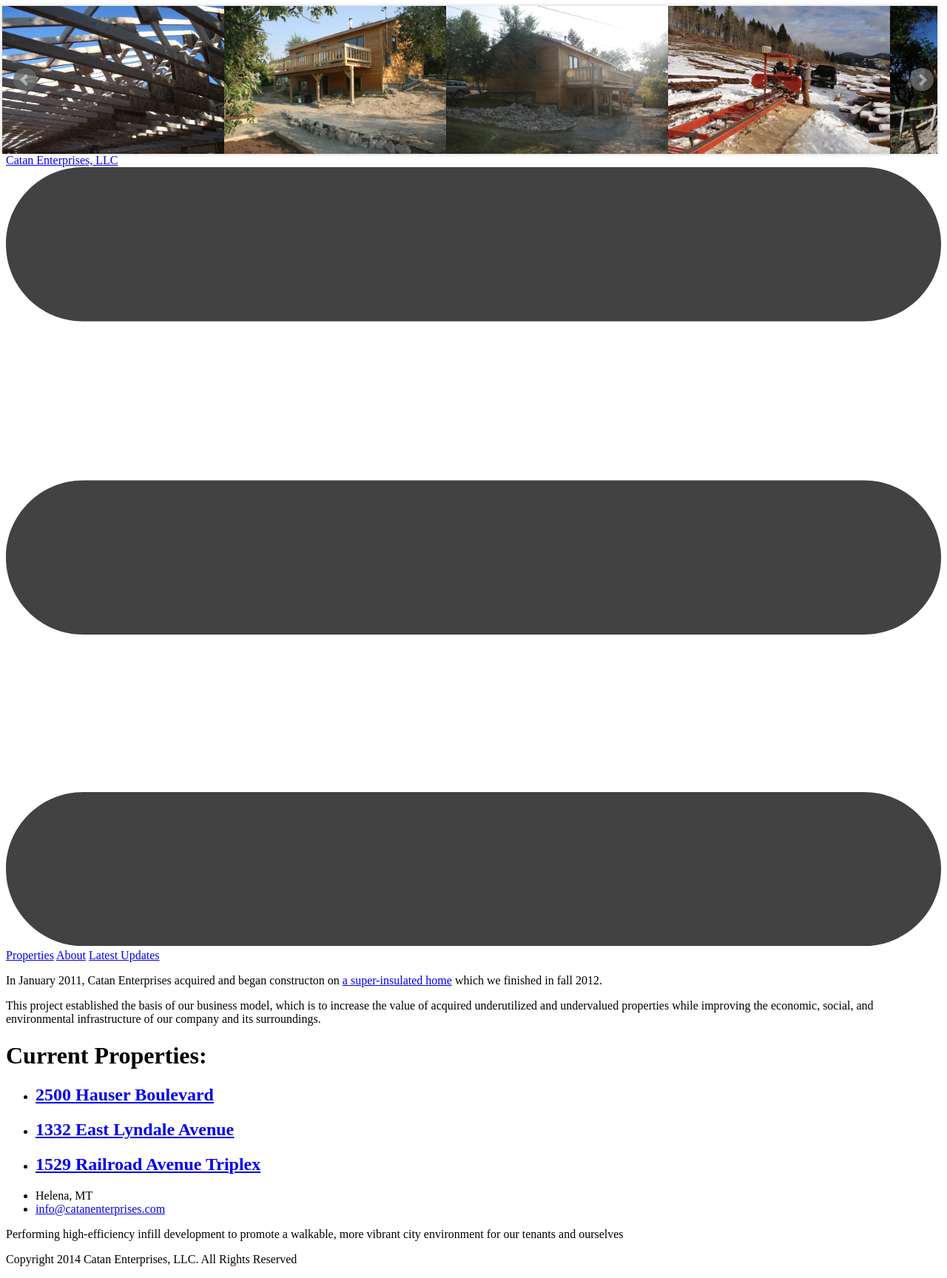
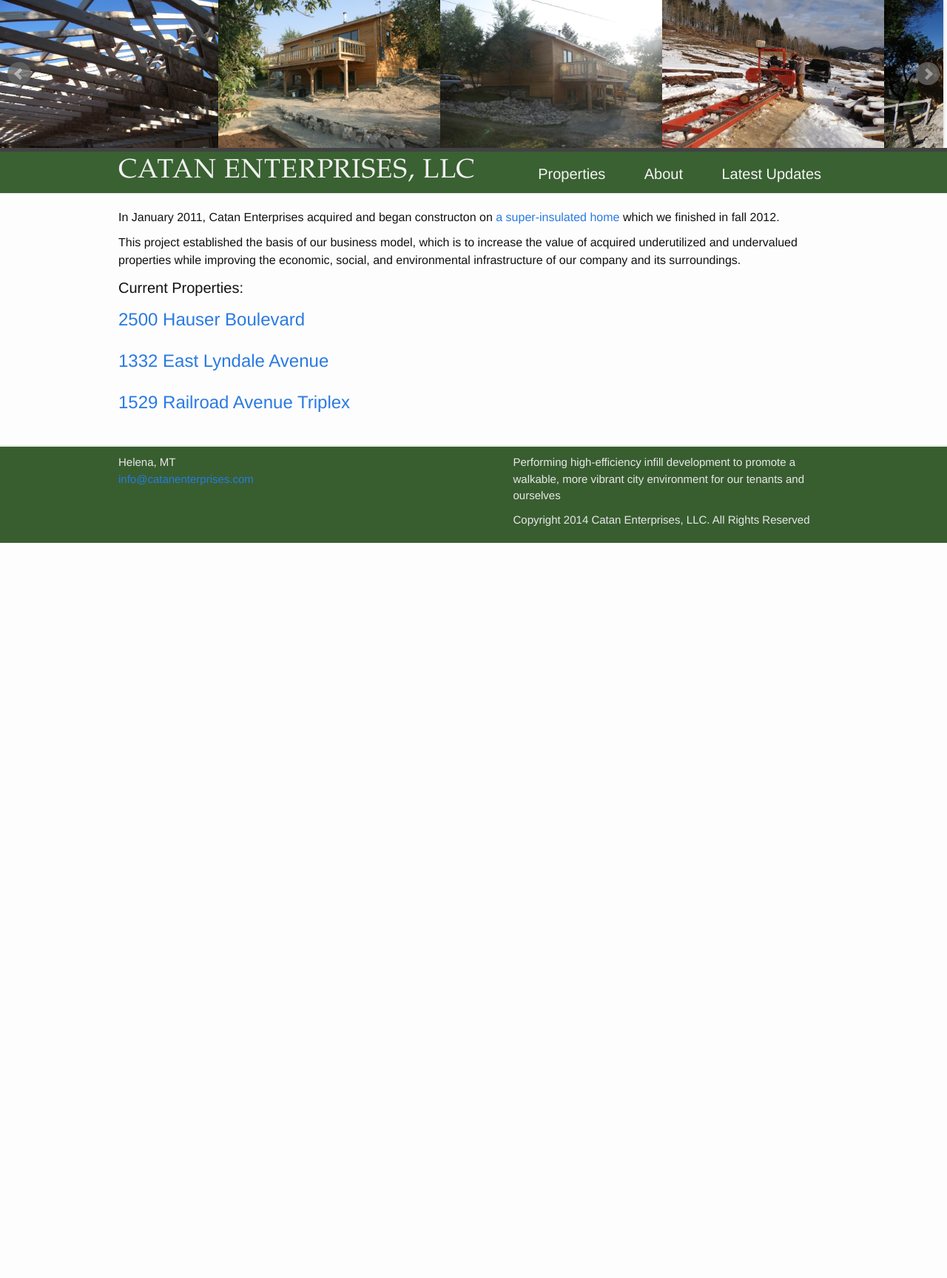
Before and after one commit to jenningsanderson/Catan-Enterprises, a Jekyll site: the page built from index.html, in a window 1280 px wide. Shown: the whole page at 74% size. Built offline with Jekyll 4.4.1, drawn with Linux system fonts in a browser that asks for light colours; after the commit the page ends 900 px from its top, so only the background shows below that.

Commit message:
Update head.html

```diff
--- a/_includes/head.html
+++ b/_includes/head.html
@@ -6,7 +6,7 @@
     <title>{% if page.title %}{{ page.title }}{% else %}{{ site.title }}{% endif %}</title>
     <meta name="description" content="{{ site.description }}">
 
-    <link rel="stylesheet" href="{{ "css/main.css" | prepend: site.baseurl }}">
+    <link rel="stylesheet" href="{{ "css/main.css" | prepend: site.url }}">
     <link rel="canonical" href="{{ page.url | replace:'index.html','' | prepend: site.baseurl | prepend: site.url }}">
 
 
```
